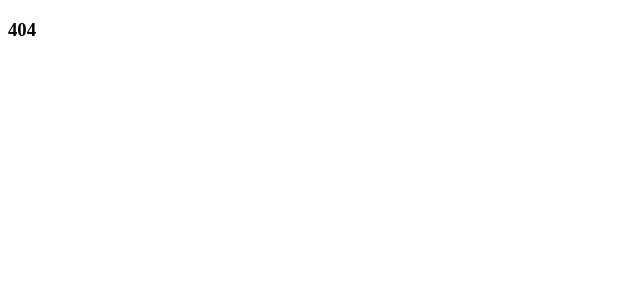
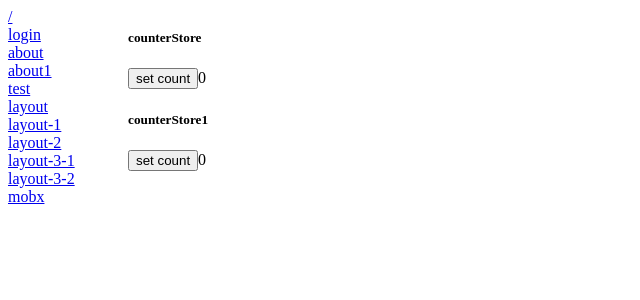
Before and after one commit to fncheng/react-router6-guard, a React (Vite) app: page /mobx in a window 1280 px wide. Shown: the top 300 px of the page, without its empty margins (0-640 px from the left). Built offline with nearby package versions, Linux system fonts and the light colour scheme; sample sign-in values are in the browser's storage.

Commit message:
feat: add mobx

```diff
--- a/package.json
+++ b/package.json
@@ -15,6 +15,8 @@
     "@loadable/component": "^5.16.4",
     "antd": "^5.20.6",
     "echarts": "^5.5.1",
+    "mobx": "^6.13.5",
+    "mobx-react": "^9.1.1",
     "p-min-delay": "^4.0.2",
     "react": "18.2.0",
     "react-dom": "18.2.0",
--- a/src/pages/AppLayout.tsx
+++ b/src/pages/AppLayout.tsx
@@ -1,5 +1,4 @@
-import { Suspense } from 'react';
-import { Link, Outlet } from 'react-router-dom';
+import { Link, NavLink, Outlet } from 'react-router-dom';
 
 const AppLayout = () => {
   return (
@@ -15,6 +14,7 @@ const AppLayout = () => {
         <Link to='/layout/2'>layout-2</Link>
         <Link to='/layout/3/1'>layout-3-1</Link>
         <Link to='/layout/3/2'>layout-3-2</Link>
+        <NavLink to='/mobx'>mobx</NavLink>
       </div>
         <Outlet />
     </div>
--- /dev/null
+++ b/src/pages/mobx/index.tsx
@@ -0,0 +1,25 @@
+import { observer } from 'mobx-react'
+import counterStore, { counterStore1 } from './store'
+import { useState } from 'react'
+
+const Mobx = observer(() => {
+    const { count, increment } = counterStore()
+    const [state] = useState(counterStore1())
+    const { count: count1, increment: increment1 } = state
+    return (
+        <div>
+            <div>
+                <h5>counterStore</h5>
+                <button onClick={increment}>set count</button>
+                <span>{count}</span>
+            </div>
+            <div>
+                <h5>counterStore1</h5>
+                <button onClick={increment1}>set count</button>
+                <span>{count1}</span>
+            </div>
+        </div>
+    )
+})
+
+export default Mobx
--- /dev/null
+++ b/src/pages/mobx/store.ts
@@ -0,0 +1,29 @@
+import { observable } from 'mobx'
+import { useLocalObservable } from 'mobx-react'
+
+type CounterStore = {
+    count: number
+    increment?: () => void
+}
+
+export const counterStore1 = () => {
+    const store = observable<CounterStore>({
+        count: 0
+    })
+
+    store.increment = () => (store.count += 1)
+
+    return store
+}
+
+export const counterStore = () => {
+    const store = useLocalObservable<CounterStore>(() => ({
+        count: 0
+    }))
+
+    const increment = () => (store.count += 1)
+
+    return { ...store, increment }
+}
+
+export default counterStore
--- a/src/router/index.tsx
+++ b/src/router/index.tsx
@@ -14,6 +14,7 @@ import { userLoader } from "../pages/About/userLoader.ts";
 import App from "../App.tsx";
 import Layout1 from "@/pages/layout1/index.tsx";
 import loadable from "@loadable/component";
+import Mobx from "@/pages/mobx/index.tsx"
 
 const modules: Record<string, () => Promise<any>> = import.meta.glob("../pages/**/*.tsx");
 
@@ -100,6 +101,10 @@ export const routes: RouteObject[] = [
                 },
             },
             {
+                path: 'mobx',
+                element: <Mobx />
+            },
+            {
                 path: "layout",
                 element: <Layout1 />,
                 children: [
```
Also changed, not shown: 1 other file (tests, documents, lock files or other folders).
